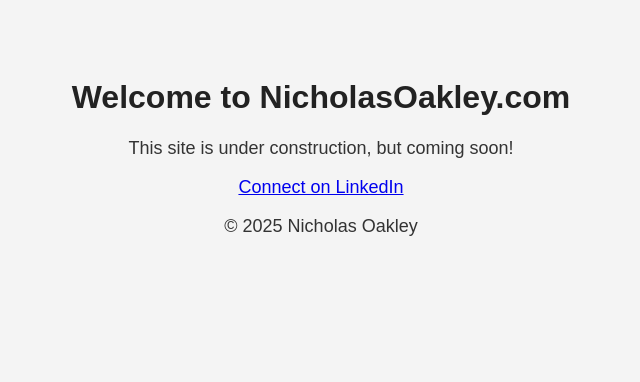
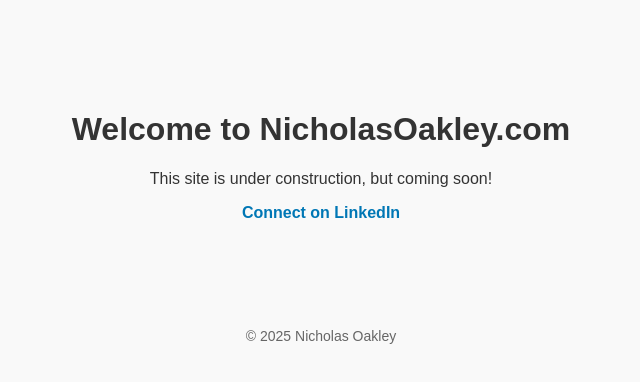
Before and after one commit to Nicholasoakleyaz/nicholasoakley.github.io, a plain HTML site: page index.html in a window 1280 px wide. Shown: the whole page, without its empty margins (319-959 px from the left). Drawn offline with Linux system fonts and the light colour scheme.

Commit message:
Update style.css

```diff
--- a/style.css
+++ b/style.css
@@ -1,15 +1,28 @@
 body {
   font-family: Arial, sans-serif;
-  background-color: #f4f4f4;
+  background-color: #f9f9f9;
   color: #333;
   text-align: center;
-  padding: 50px;
+  margin: 0;
+  padding: 40px;
 }
 
-h1 {
-  color: #222;
+main {
+  padding: 50px 20px;
 }
 
-p {
-  font-size: 18px;
+a {
+  color: #0077b5; /* LinkedIn blue */
+  font-weight: bold;
+  text-decoration: none;
 }
+
+a:hover {
+  text-decoration: underline;
+}
+
+footer {
+  margin-top: 40px;
+  font-size: 14px;
+  color: #666;
+}
```
